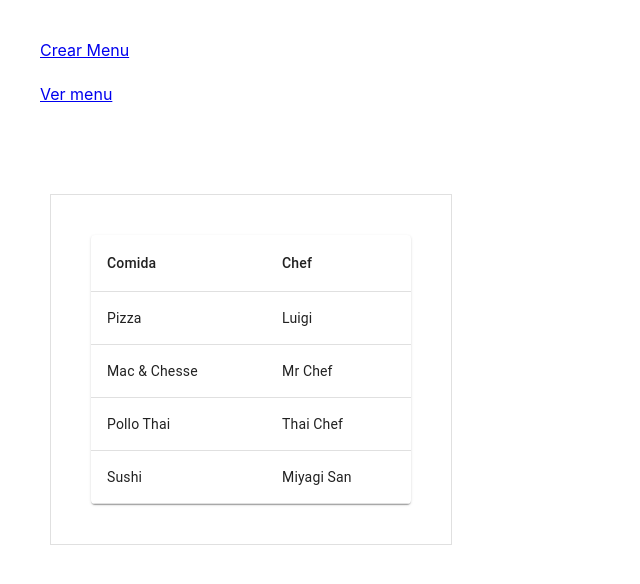
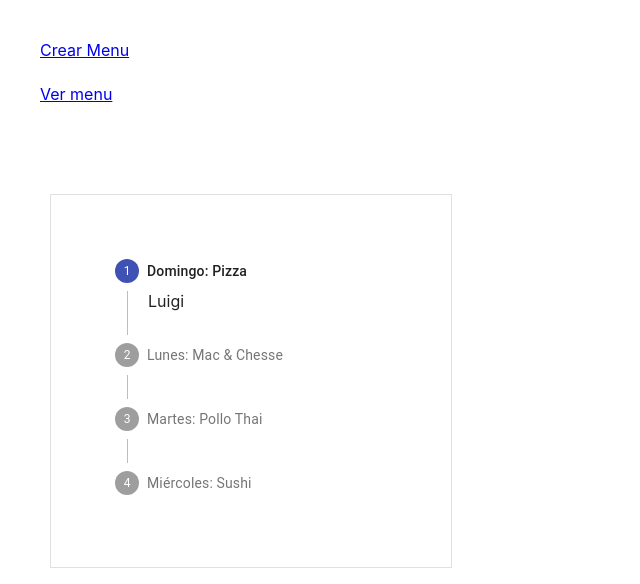
Before and after one commit to julianmina00/weekly-menu-frontend, a React (Create React App) app: page / in a window 1280 px wide. Shown: the top 584 px of the page, without its empty margins (0-640 px from the left). Built offline with nearby package versions, Linux system fonts and the light colour scheme; what redux-promise-middleware would draw is missing.

Commit message:
Implementing  current menu as a stepper

```diff
--- a/src/entities/menu/current.tsx
+++ b/src/entities/menu/current.tsx
@@ -1,9 +1,15 @@
-import React from 'react';
-import { Button, Grid} from '@material-ui/core';
+import React, { useState, useEffect } from 'react';
+import {
+  Button,
+  Grid,
+  Stepper,
+  Step,
+  StepLabel,
+  StepContent
+} from '@material-ui/core';
 import Alert from '@material-ui/lab/Alert';
 
 import { IMeal } from '../../model/meal.model';
-import MealList from '../meal/meal-list';
 import { Link } from 'react-router-dom';
 
 export interface IMenuCurrentProps {
@@ -14,43 +20,67 @@ export interface IMenuCurrentProps {
 const currentMenu = [
   {
       "name": "Pizza",
-      "chef": "Luigi"
+      "chef": "Luigi",
+      "date": new Date('2021-08-08T00:00:00')
   },
   {
       "name": "Mac & Chesse",
-      "chef": "Mr Chef"
+      "chef": "Mr Chef",
+      "date": new Date('2021-08-09T00:00:00')
   },
   {
       "name": "Pollo Thai",
-      "chef": "Thai Chef"
+      "chef": "Thai Chef",
+      "date": new Date('2021-08-10T00:00:00')
   },
   {
       "name": "Sushi",
-      "chef": "Miyagi San"
+      "chef": "Miyagi San",
+      "date": new Date('2021-08-11T00:00:00')
   }
 ];
 
 const MenuCurrent = (props: IMenuCurrentProps) => {
+  const [activeStep, setActiveStep] = useState(0);
+  const { meals } = props;
 
-  const { meals } = props;
+  useEffect(() => {
+    const index = getMeals().findIndex((meal) => meal.date && meal.date.getDate() >= (new Date()).getDate());
+    setActiveStep(index);
+  }, [meals]);
 
   const getMeals = (): ReadonlyArray<IMeal> => {
     return meals && meals.length > 0 ? meals : currentMenu;
   }
 
+  const weekday = (date: Date = new Date()): string => {
+    const day = date.toLocaleString('es-es', {  weekday: 'long' });
+    return `${day.charAt(0).toLocaleUpperCase()}${day.substr(1).toLowerCase()}`
+  }
+
+  const stepper = () => {
+    return (
+      <Stepper activeStep={activeStep} orientation="vertical">
+        {getMeals().map((meal, index) => (
+          <Step key={meal.name}>
+            <StepLabel>{`${weekday(meal.date)}: ${meal.name}`}</StepLabel>
+            <StepContent>{meal.chef}</StepContent>
+          </Step>
+        ))}
+      </Stepper>
+    );
+  }
 
   return (
     <Grid container spacing={3} style={{padding: "40px"}}>
       <Grid item xs={12}>
-        { true ? (
-          <MealList meals={getMeals()} />
-        ) : (
+        { true ? stepper() : (
           <Grid container spacing={3} style={{padding: "40px"}}>
             <Grid item xs={12}>
               <Alert severity="error">Upssss... No existe ningún menú para esta semana :( </Alert>
             </Grid>
             <Grid item xs={12}>
-              <Link to="/menu/view/create">
+              <Link to="/menu/new">
                 <Button variant="outlined" fullWidth color="primary">Crear Menú</Button>
               </Link>
             </Grid>
```
